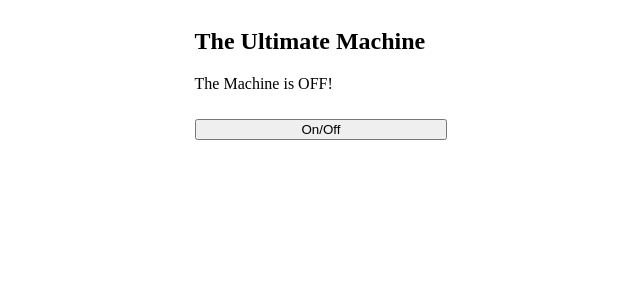
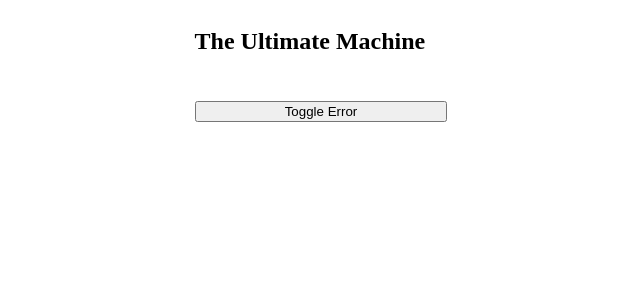
Before and after one commit to FloreaCT/Learning_React, a React (Create React App) app: page / in a window 1280 px wide. Shown: the top 300 px of the page, without its empty margins (319-959 px from the left). Built offline with nearby package versions, Linux system fonts and the light colour scheme.

Commit message:
Learned about returns using turnary operator

```diff
--- a/src/UltimateMachine.js
+++ b/src/UltimateMachine.js
@@ -1,39 +1,21 @@
 import React, {useState} from 'react';
 
-const OnMessage = () => <span>The Machine is ON!</span>
-
-const OffMessage = () => <span>The Machine is OFF!</span>
-
-const OnOff = ({isOn})=> {
-    if(isOn){
-        return <OnMessage/>
-    } else {
-        return <OffMessage />
-    }
-}
+const ErrorMessage = ({showError}) => showError ? <span>Oh no, you have an error!</span> : null;
 
 const UltimateMachine = () => {
-    const [isOn, setIsOn] = useState(false);
+    const [showError, setShowError] = useState(false);
 
     const onClickHandler = () => {
-        setIsOn(i => !i);
-    }
-
-    const getMessage = () => {
-        if(isOn){
-            return <OnMessage/>
-        } else {
-            return <OffMessage/>
-        }
+        setShowError(i => !i);
     }
 
     return <section>
         <h1>The Ultimate Machine</h1>
-        {getMessage()}
-        <button type="button"
+        <ErrorMessage showError={showError} />
+                <button type="button"
         onClick={onClickHandler}
-        aria-pressed={isOn}>
-            On/Off
+        aria-pressed={showError}>
+            Toggle Error
         </button>
     </section>
 };
```
